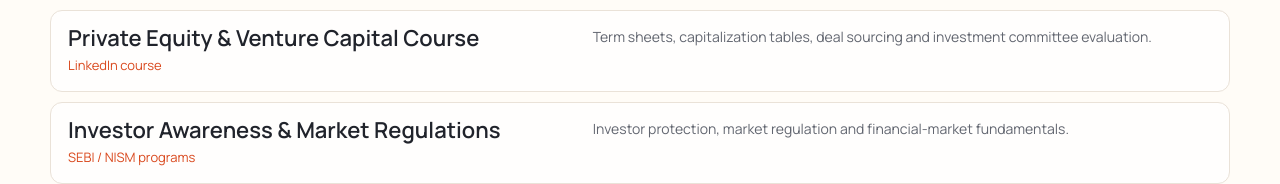
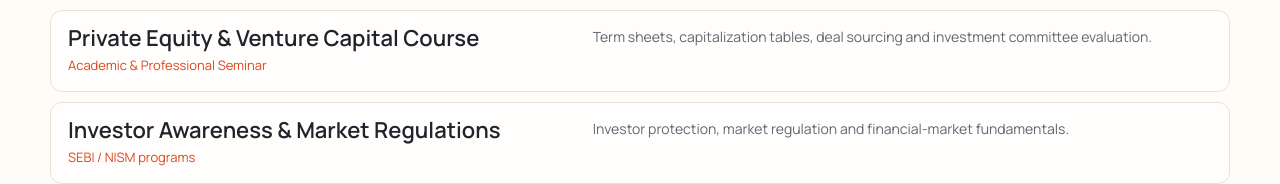
Before and after one commit to aman482006-beep/Oatish-webiste, a Next.js app: page /recruiters in a window 1280 px wide. Shown: the part 1665-1849 px from the top of the page. Built offline with nearby package versions, Linux system fonts and the light colour scheme.

Commit message:
fix(content): avoid unverified course issuer detail

```diff
--- a/src/app/recruiters/page.tsx
+++ b/src/app/recruiters/page.tsx
@@ -53,7 +53,7 @@ const credentials = [
   },
   {
     title: "Private Equity & Venture Capital Course",
-    issuer: "LinkedIn course",
+    issuer: "Academic & Professional Seminar",
     focus: "Term sheets, capitalization tables, deal sourcing and investment committee evaluation.",
   },
   {
```
